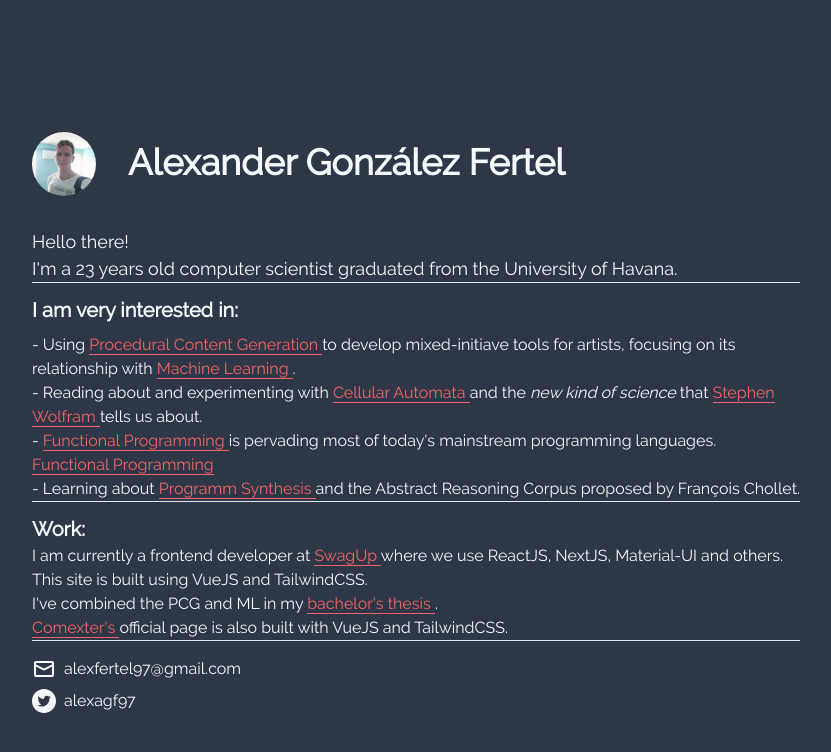
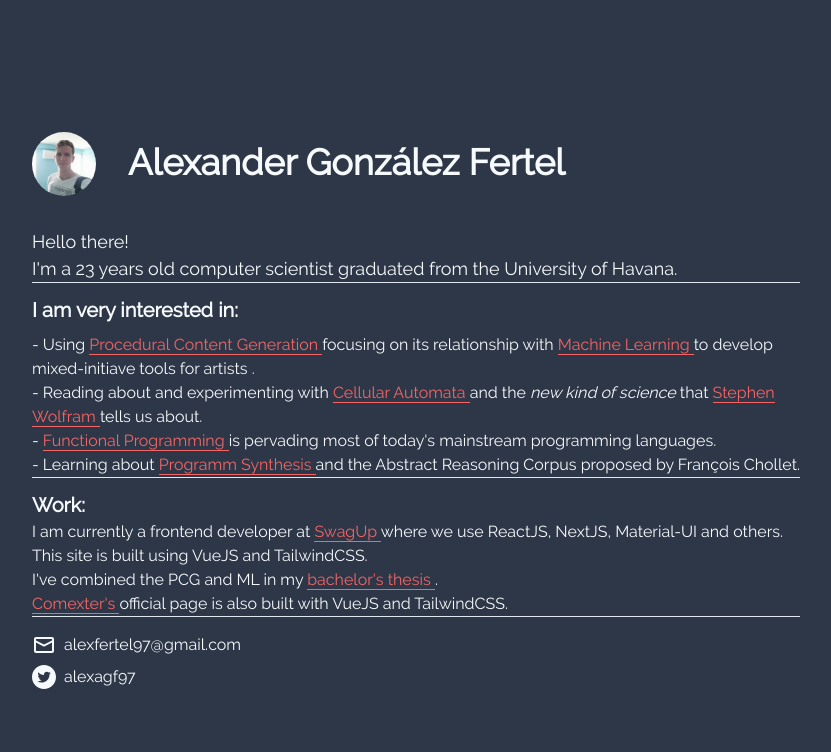
Before and after one commit to alexfertel/cv, a Vue app: page / in a window 1280 px wide. Shown: the top 752 px of the page, without its empty margins (224-1055 px from the left). Built offline with nearby package versions, Linux system fonts and the light colour scheme.

Commit message:
Fix typo and remove extra link

```diff
--- a/src/App.vue
+++ b/src/App.vue
@@ -1,7 +1,9 @@
 <template>
   <div class="antialiased">
     <div class="min-h-screen font-raleway text-gray-100">
-      <div class="container mx-auto max-w-md sm:max-w-xl md:max-w-2xl lg:max-w-3xl">
+      <div
+        class="container mx-auto max-w-md sm:max-w-xl md:max-w-2xl lg:max-w-3xl"
+      >
         <!-- Header -->
         <div class="mt-32 flex items-center">
           <div class="flex items-center">
@@ -42,8 +44,7 @@
                 >
                   Procedural Content Generation
                 </a>
-                to develop mixed-initiave tools for artists, focusing on its
-                relationship with
+                focusing on its relationship with
                 <a
                   class="red-link"
                   target="_blank"
@@ -51,7 +52,7 @@
                 >
                   Machine Learning
                 </a>
-                .
+                to develop mixed-initiave tools for artists .
               </li>
               <li>
                 <span>- </span>
@@ -85,15 +86,6 @@
                   Functional Programming
                 </a>
                 is pervading most of today's mainstream programming languages.
-              </li>
-              <li>
-                <a
-                  class="red-link"
-                  target="_blank"
-                  href="https://en.wikipedia.org/wiki/Functional_programming"
-                >
-                  Functional Programming
-                </a>
               </li>
               <li>
                 <span>- </span>
```
